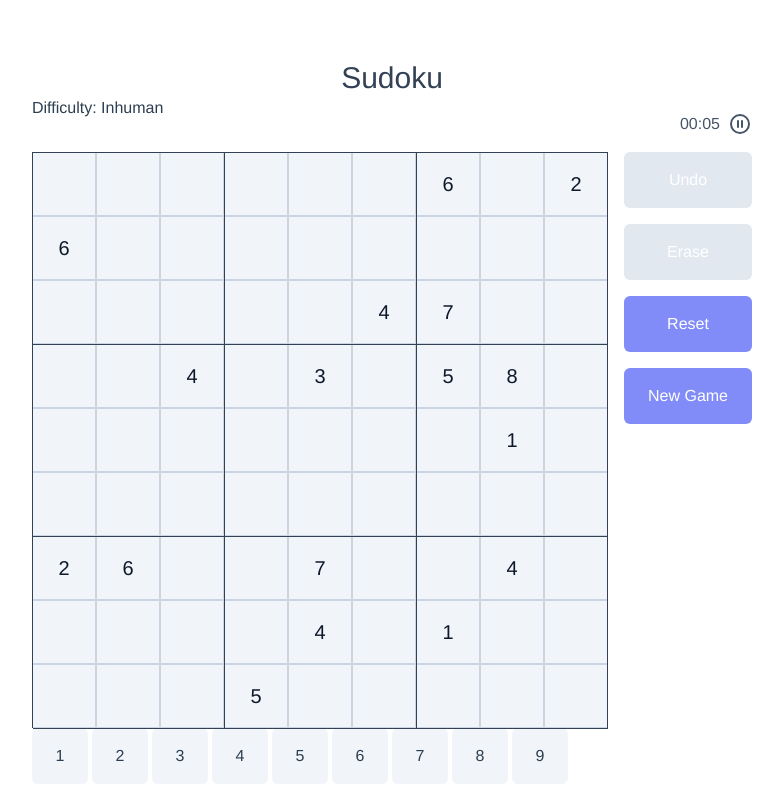
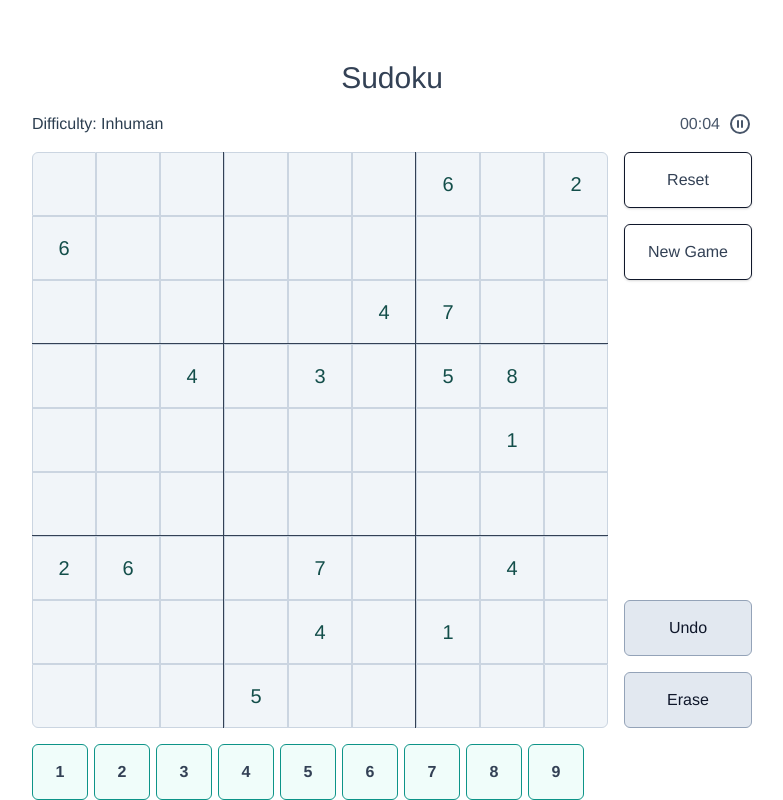
Before and after one commit to jonakirke94/vue-sudoku, a Vue app: page / in a window 1280 px wide. Shown: the whole page, without its empty margins (248-1031 px from the left). Built offline with nearby package versions, Linux system fonts and the light colour scheme.

Commit message:
changed layout

```diff
--- a/src/App.vue
+++ b/src/App.vue
@@ -3,20 +3,24 @@
 		<div class="flex flex-col justify-between max-w-screen-md">
 			<h1 class="text-3xl text-gray-700">Sudoku</h1>
 
-			<winning-component v-if="hasWon"></winning-component>
-
-			<div class="flex justify-between">
+			<div class="flex">
+				<div class="flex flex-col justify-center">
+					<div class="flex justify-between items-center">
 						<difficulty-dropdown :selected="difficulty" @selected="setDifficulty($event)"></difficulty-dropdown>
 						<timer :running="running" @pause="pause" @start="start" :time="time"></timer>
 					</div>
 
-			<div class="flex">
-				<div class="relative flex flex-shrink-0">
+					<div class="flex flex-shrink-0">
+						<div class="relative grid grid-cols-9 grid-rows-9">
 							<board-overlay :paused="!running" @start="start"></board-overlay>
-
-					<div class="grid grid-cols-9 grid-rows-9">
 							<game-tile
-							v-for="tile in tiles"
+								v-for="(tile, index) in tiles"
+								:class="[
+									{ 'rounded-tl-md': index === 0 },
+									{ 'rounded-tr-md': index === 8 },
+									{ 'rounded-bl-md': index === 72 },
+									{ 'rounded-br-md': index === 80 },
+								]"
 								@highlight="highlight"
 								:is-highlighted="highlightedTiles.has(tile.id)"
 								:is-invalid="invalidTiles.has(tile.id)"
@@ -26,34 +30,21 @@
 							>
 							</game-tile>
 						</div>
+
+						<div class="flex flex-col ml-4">
+							<base-button @click="reset">Reset</base-button>
+							<base-button @click="newGame" class="mt-4">New Game</base-button>
+
+							<base-button :disabled="!gameHistory.length || hasWon" @click="undo" class="mt-auto">Undo</base-button>
+							<base-button :disabled="hasWon || !currentTileHasValue" @click="deleteVal" class="mt-4"
+								>Erase</base-button
+							>
 						</div>
-
-				<div class="flex flex-col space-y-4 ml-4">
-					<button
-						:disabled="hasWon"
-						class="w-32 h-14 rounded-md text-white"
-						@click="undo"
-						:class="[gameHistory.length ? 'bg-indigo-600' : 'bg-gray-200']"
-					>
-						Undo
-					</button>
-
-					<button
-						:disabled="hasWon"
-						class="w-32 h-14 rounded-md text-white"
-						@click="deleteVal"
-						:class="[selectedTileId ? 'bg-red-600' : 'bg-gray-200']"
-					>
-						Erase
-					</button>
-
-					<button class="w-32 h-14 rounded-md bg-indigo-400 text-white" @click="reset">Reset</button>
-
-					<button class="w-32 h-14 rounded-md bg-indigo-400 text-white" @click="newGame">New Game</button>
+					</div>
 				</div>
 			</div>
 
-			<ul class="flex space-x-1">
+			<ul class="flex space-x-1.5 mt-4">
 				<numpad v-for="x in 9" :key="x" :num="x" @click.native="numpadClicked(x)" :disabled="hasWon"></numpad>
 			</ul>
 		</div>
@@ -65,8 +56,8 @@ import { Component, Vue } from 'vue-property-decorator';
 import Game from './sudoku/Game';
 
 import Numpad from './components/Numpad.vue';
-import WinningComponent from './components/WinningComponent.vue';
 import DifficultyDropdown from './components/DifficultyDropdown.vue';
+import BaseButton from './components/BaseButton.vue';
 import GameTile from './components/GameTile.vue';
 import BoardOverlay from './components/BoardOverlay.vue';
 import Timer from './components/Timer.vue';
@@ -79,6 +70,7 @@ import Clock from './sudoku/models/Timer';
 
 import { SENTINEL } from './sudoku/constants';
 import Difficulty from './sudoku/models/Difficulty';
+import FrozenTile from './sudoku/models/FrozenTile';
 
 @Component({
 	components: {
@@ -87,7 +79,7 @@ import Difficulty from './sudoku/models/Difficulty';
 		BoardOverlay,
 		Timer,
 		DifficultyDropdown,
-		WinningComponent,
+		BaseButton,
 	},
 })
 export default class App extends Vue {
@@ -145,6 +137,18 @@ export default class App extends Vue {
 		return map;
 	}
 
+	get currentTileHasValue(): boolean {
+		if (this.selectedTileId && this.tilesMap.has(this.selectedTileId)) {
+			const tile = this.tilesMap.get(this.selectedTileId);
+
+			if (!tile || tile instanceof FrozenTile) return false;
+
+			return tile.hasValue;
+		}
+
+		return false;
+	}
+
 	public undo(): void {
 		const command = this.gameHistory.pop();
 
@@ -176,16 +180,17 @@ export default class App extends Vue {
 	public checkIfWon(): void {
 		const hasWon = this.tiles.every((tile) => tile.hasValue) && this.invalidTiles.size === 0;
 
+		if (hasWon) {
+			this.clock.dispose();
 			this.hasWon = true;
 
-		if (hasWon) {
-			this.hasWon = true;
-			console.log('The user has won!!!');
+			setTimeout(() => {
+				alert('Tillykke!');
+			}, 200);
 		}
 	}
 
 	public highlight(tile: Tile): void {
-		// toggle highlight
 		if (this.selectedTileId === tile.id) {
 			this.highlightedTiles = new Set();
 			this.selectedTileId = '';
@@ -194,7 +199,11 @@ export default class App extends Vue {
 
 		const unitGroup: UnitGroup = this.game.validator.clicked(this.board, tile);
 
-		this.highlightedTiles = new Set(unitGroup.tiles.map((x) => x.id));
+		const sameNumbers = this.tiles.filter((t) => t.value === tile.value && tile.hasValue);
+
+		const toHighlight = [...sameNumbers.map((x) => x.id), ...unitGroup.tiles.map((x) => x.id)];
+
+		this.highlightedTiles = new Set(toHighlight);
 		this.selectedTileId = tile.id;
 	}
 
--- /dev/null
+++ b/src/components/BaseButton.vue
@@ -0,0 +1,23 @@
+<template>
+	<button
+		@click="$emit('click')"
+		:disabled="disabled"
+		class="w-32 h-14 rounded-md border transition-colors font-medium"
+		:class="[
+			disabled
+				? 'cursor-default bg-gray-200 text-gray-900 border-gray-400'
+				: 'border-gray-900 text-gray-700 hover:bg-gray-100 shadow',
+		]"
+	>
+		<slot />
+	</button>
+</template>
+
+<script lang="ts">
+import { Component, Prop, Vue } from 'vue-property-decorator';
+
+@Component
+export default class BaseButton extends Vue {
+	@Prop() disabled: boolean;
+}
+</script>
--- a/src/components/BoardOverlay.vue
+++ b/src/components/BoardOverlay.vue
@@ -1,11 +1,17 @@
 <template>
 	<div
-		class="grid grid-cols-3 border border-b-0 border-r-0 border-gray-700 absolute inset-0 transition-all duration-100"
+		class="grid grid-cols-3 border-gray-700 absolute inset-0 transition-all duration-100"
 		:class="[paused ? 'bg-white' : 'pointer-events-none']"
 	>
 		<div
-			class="h-48 w-48 block flex-shrink-0 border-b border-r bg-transparent border-gray-700"
-			:class="[paused ? 'blur-2xl opacity-80 border-transparent' : '']"
+			class="h-48 w-48 block flex-shrink-0 bg-transparent border-gray-700"
+			:class="[
+				paused ? 'blur-2xl opacity-80 border-transparent' : '',
+				{
+					'border-r': [1, 2, 4, 5, 7, 8].includes(x),
+					'border-b': x <= 6,
+				},
+			]"
 			v-for="x in 9"
 			:key="x"
 		></div>
--- a/src/components/DifficultyDropdown.vue
+++ b/src/components/DifficultyDropdown.vue
@@ -5,7 +5,7 @@
 		</div>
 
 		<ul slot="menu" class="w-48">
-			<li class="option" v-for="opt in options" :key="opt.label" @click="$emit('selected', opt.value)">
+			<li class="option" v-for="opt in options" :key="opt.value" @click="$emit('selected', opt.value)">
 				{{ opt.label }}
 			</li>
 		</ul>
@@ -57,7 +57,7 @@ export default class DifficultyDropdown extends Vue {
 	}
 
 	get selectedKey(): string {
-		return Difficulty[this.selected];
+		return this.options.find((x) => x.value === this.selected).label;
 	}
 }
 </script>
--- a/src/components/Dropdown.vue
+++ b/src/components/Dropdown.vue
@@ -1,6 +1,8 @@
 <template>
 	<div
 		class="relative inline-block text-left"
+		tabindex="0"
+		@keydown.esc="clickOpen = false"
 		@click.stop="clickOpen = !clickOpen"
 		@mouseenter="setHoverOpen"
 		@mouseleave="setHoverClose"
--- a/src/components/GameTile.vue
+++ b/src/components/GameTile.vue
@@ -3,8 +3,8 @@
 		class="border border-gray-300 text-xl w-16 h-16 flex justify-center items-center"
 		@click.stop="highlightTile"
 		:class="[
-			isFrozen ? 'text-gray-900' : 'text-gray-500',
-			{ 'bg-indigo-100': isSelected },
+			isFrozen ? 'text-teal-900' : 'text-gray-500',
+			{ 'bg-teal-100': isSelected },
 			isHighlighted ? 'bg-gray-200' : 'bg-gray-100',
 		]"
 	>
--- a/src/components/Numpad.vue
+++ b/src/components/Numpad.vue
@@ -1,6 +1,6 @@
 <template>
 	<button
-		class="w-14 h-14 flex justify-center items-center rounded-md bg-gray-100"
+		class="w-14 h-14 flex justify-center items-center rounded-md font-bold text-gray-700 border border-teal-600 bg-teal-50 focus:outline-none"
 		:disabled="disabled"
 		:class="{ 'cursor-default': disabled }"
 	>
--- a/src/components/WinningComponent.vue
+++ /dev/null
@@ -1,108 +0,0 @@
-<template>
-	<div></div>
-</template>
-
-<script lang="ts">
-/* eslint-disable @typescript-eslint/no-explicit-any */
-
-import { Component, Vue } from 'vue-property-decorator';
-
-@Component
-export default class WinningComponent extends Vue {
-	private bubbles = 100;
-
-	private colors = ['#DC2626', '#D97706', '#FBBF24'];
-
-	private intervalFunc: any = null;
-
-	created(): void {
-		this.intervalFunc = setInterval(this.runner, 500);
-	}
-
-	beforeDestroy(): void {
-		clearInterval(this.intervalFunc);
-	}
-
-	public runner(): void {
-		const points = this.getRandomCoordset(document.body);
-		this.explode(points.x, points.y);
-	}
-
-	public getRandomCoordset(targetNode: HTMLElement): any {
-		const getRandomArbitrary = (min: number, max: number): number => {
-			return Math.random() * (max - min) + min;
-		};
-		return {
-			x: getRandomArbitrary(0, targetNode.offsetLeft + targetNode.offsetWidth + 300),
-			y: getRandomArbitrary(0, targetNode.offsetTop + targetNode.offsetHeight + 300),
-		};
-	}
-
-	public explode(x: any, y: any): void {
-		const particles = [];
-		const ratio = window.devicePixelRatio;
-		const c = document.createElement('canvas');
-		const ctx = c.getContext('2d');
-
-		c.style.position = 'absolute';
-		c.style.left = `${x - 100}px`;
-		c.style.top = `${y - 100}px`;
-		c.style.pointerEvents = 'none';
-		c.style.width = `${200}px`;
-		c.style.height = `${200}px`;
-		c.style.zIndex = '9999';
-		c.width = 200 * ratio;
-		c.height = 200 * ratio;
-		document.body.appendChild(c);
-
-		const r = (a: any, b: any, c1: any) =>
-			parseFloat((Math.random() * ((a || 1) - (b || 0)) + (b || 0)).toFixed(c1 || 0));
-
-		// eslint-disable-next-line no-plusplus
-		for (let i = 0; i < this.bubbles; i++) {
-			particles.push({
-				x: c.width / 2,
-				y: c.height / 2,
-				radius: r(20, 30, false),
-				color: this.colors[Math.floor(Math.random() * this.colors.length)],
-				rotation: r(0, 360, true),
-				speed: r(8, 12, false),
-				friction: 0.9,
-				opacity: r(0, 0.5, true),
-				yVel: 0,
-				gravity: 0.1,
-			});
-		}
-
-		this.renderIt(particles, ctx, c.width, c.height);
-		setTimeout(() => document.body.removeChild(c), 1000);
-	}
-
-	public renderIt(particles: any, ctx: any, width: any, height: any): any {
-		// https://codepen.io/explosion/pen/zKEovE
-		requestAnimationFrame(() => this.renderIt(particles, ctx, width, height));
-		ctx.clearRect(0, 0, width, height);
-
-		particles.forEach((p: any) => {
-			p.x += p.speed * Math.cos((p.rotation * Math.PI) / 180);
-			p.y += p.speed * Math.sin((p.rotation * Math.PI) / 180);
-
-			p.opacity -= 0.01;
-			p.speed *= p.friction;
-			p.radius *= p.friction;
-			p.yVel += p.gravity;
-			p.y += p.yVel;
-
-			if (p.opacity < 0 || p.radius < 0) return;
-
-			ctx.beginPath();
-			ctx.globalAlpha = p.opacity;
-			ctx.fillStyle = p.color;
-			ctx.arc(p.x, p.y, p.radius, 0, 2 * Math.PI, false);
-			ctx.fill();
-		});
-
-		return ctx;
-	}
-}
-</script>
--- a/src/shims-vue.d.ts
+++ b/src/shims-vue.d.ts
@@ -3,3 +3,5 @@ declare module '*.vue' {
 
 	export default Vue;
 }
+
+declare module '@heroicons/*';
--- a/src/sudoku/models/Timer.ts
+++ b/src/sudoku/models/Timer.ts
@@ -27,7 +27,7 @@ export default class Timer extends MyEventEmitter implements IDisposable {
 		this.startTime = Date.now();
 		this.timerFunction = setInterval(() => {
 			this.intrementor();
-		}, 500);
+		}, 300);
 	}
 
 	public pause(): void {
```
Lines whose indentation alone changed are shown as unchanged.
